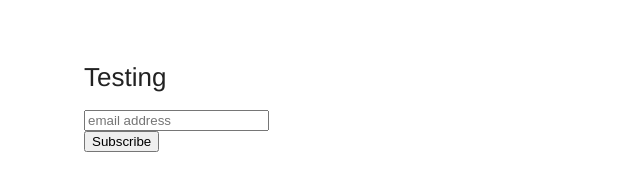
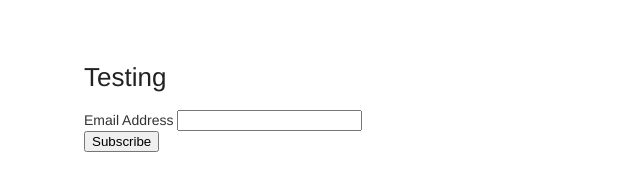
Before and after one commit to onewithnow/onewithnow.github.io, a Jekyll site: the page built from slim.md, in a window 1280 px wide. Shown: the part 205-396 px from the top of the page, without its empty margins (241-881 px from the left). Built offline with Jekyll 4.4.1, drawn with Linux system fonts in a browser that asks for light colours; Markdown is read by kramdown in place of the engine named in the settings; comment, search, counter and statistics services are not loaded.

Commit message:
testing email format

```diff
--- a/slim.md
+++ b/slim.md
@@ -6,7 +6,7 @@ permalink: /slim/
 
 
 <!-- Begin MailChimp Signup Form -->
-<link href="//cdn-images.mailchimp.com/embedcode/slim-081711.css" rel="stylesheet" type="text/css">
+<link href="//cdn-images.mailchimp.com/embedcode/classic-081711.css" rel="stylesheet" type="text/css">
 <style type="text/css">
 	#mc_embed_signup{background:#fff; clear:left; font:14px Helvetica,Arial,sans-serif; }
 	/* Add your own MailChimp form style overrides in your site stylesheet or in this style block.
@@ -16,12 +16,18 @@ permalink: /slim/
 <form action="//onewithnow.us5.list-manage.com/subscribe/post?u=0676f51b1920ac17ac7fec26d&amp;id=627240949a" method="post" id="mc-embedded-subscribe-form" name="mc-embedded-subscribe-form" class="validate" target="_blank" novalidate>
     <div id="mc_embed_signup_scroll">
 
-	<input type="email" value="" name="EMAIL" class="email" id="mce-EMAIL" placeholder="email address" required>
-    <!-- real people should not fill this in and expect good things - do not remove this or risk form bot signups-->
+<div class="mc-field-group">
+	<label for="mce-EMAIL">Email Address </label>
+	<input type="email" value="" name="EMAIL" class="required email" id="mce-EMAIL">
+</div>
+	<div id="mce-responses" class="clear">
+		<div class="response" id="mce-error-response" style="display:none"></div>
+		<div class="response" id="mce-success-response" style="display:none"></div>
+	</div>    <!-- real people should not fill this in and expect good things - do not remove this or risk form bot signups-->
     <div style="position: absolute; left: -5000px;" aria-hidden="true"><input type="text" name="b_0676f51b1920ac17ac7fec26d_627240949a" tabindex="-1" value=""></div>
     <div class="clear"><input type="submit" value="Subscribe" name="subscribe" id="mc-embedded-subscribe" class="button"></div>
     </div>
 </form>
 </div>
-
+<script type='text/javascript' src='//s3.amazonaws.com/downloads.mailchimp.com/js/mc-validate.js'></script><script type='text/javascript'>(function($) {window.fnames = new Array(); window.ftypes = new Array();fnames[0]='EMAIL';ftypes[0]='email';}(jQuery));var $mcj = jQuery.noConflict(true);</script>
 <!--End mc_embed_signup-->
```
